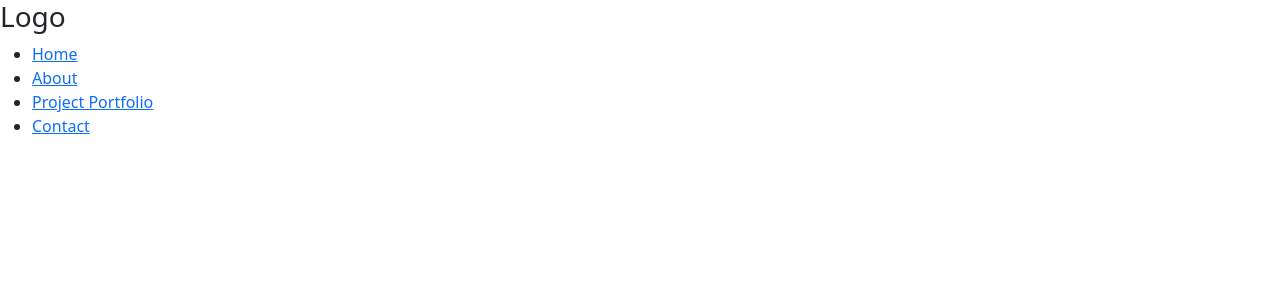
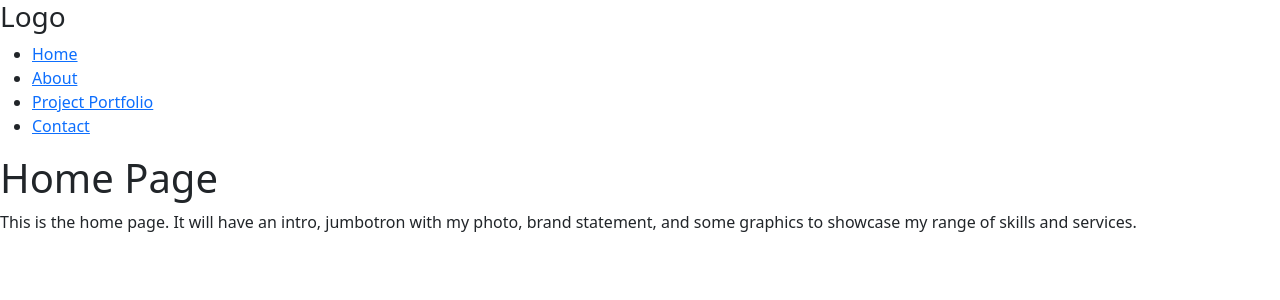
Before and after one commit to CcMong/cmong-react-developer-portfolio, a React (Create React App) app: page / in a window 1280 px wide. Shown: the top 300 px of the page. Built offline with nearby package versions, Linux system fonts and the light colour scheme.

Commit message:
Created a Home function within the Home.js file, put basic information on it, exported it to the App.js file, and placed it within a Route element as the site home page.

```diff
--- a/src/App.js
+++ b/src/App.js
@@ -2,6 +2,7 @@ import './App.css';
 import "bootstrap/dist/css/bootstrap.min.css";
 import { BrowserRouter as Router, Route, Routes } from 'react-router-dom';
 import Header from "./components/Header";
+import Home from "./components/webpages/Home";
 
 
 function App() {
@@ -12,7 +13,7 @@ function App() {
       <div>
         {/*Navigation links will point to other pages. So will use Route elements for each link, and will group them within a Routes element */}
         <Routes>
-          <Route path="/" />
+          <Route path="/" element={<Home />} />
         </Routes>
       </div>
     </Router>
--- a/src/components/webpages/Home.js
+++ b/src/components/webpages/Home.js
@@ -0,0 +1,15 @@
+
+function Home() {
+
+    return (
+
+        <main>
+            <h1>Home Page</h1>
+            <p>
+                This is the home page. It will have an intro, jumbotron with my photo, brand statement, and some graphics to showcase my range of skills and services.
+            </p>
+        </main>
+    )
+}
+
+export default Home;
```
